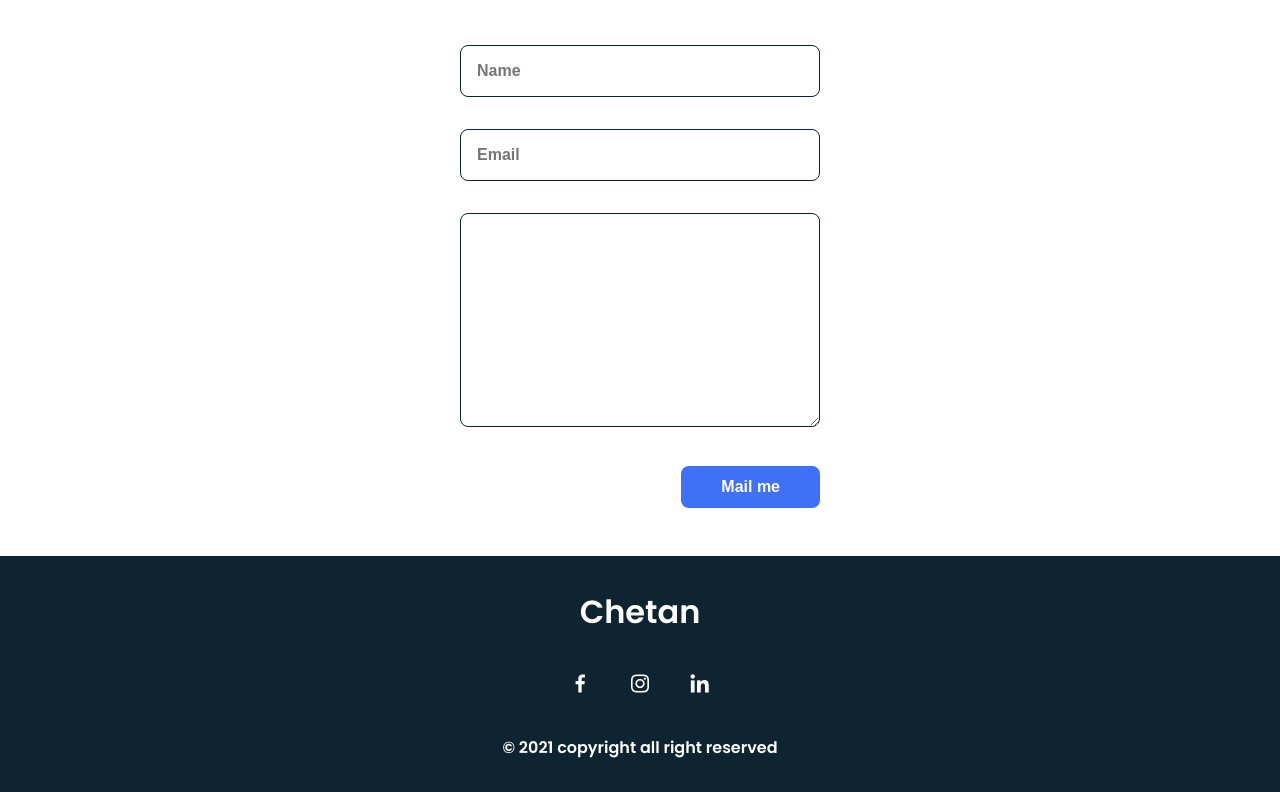
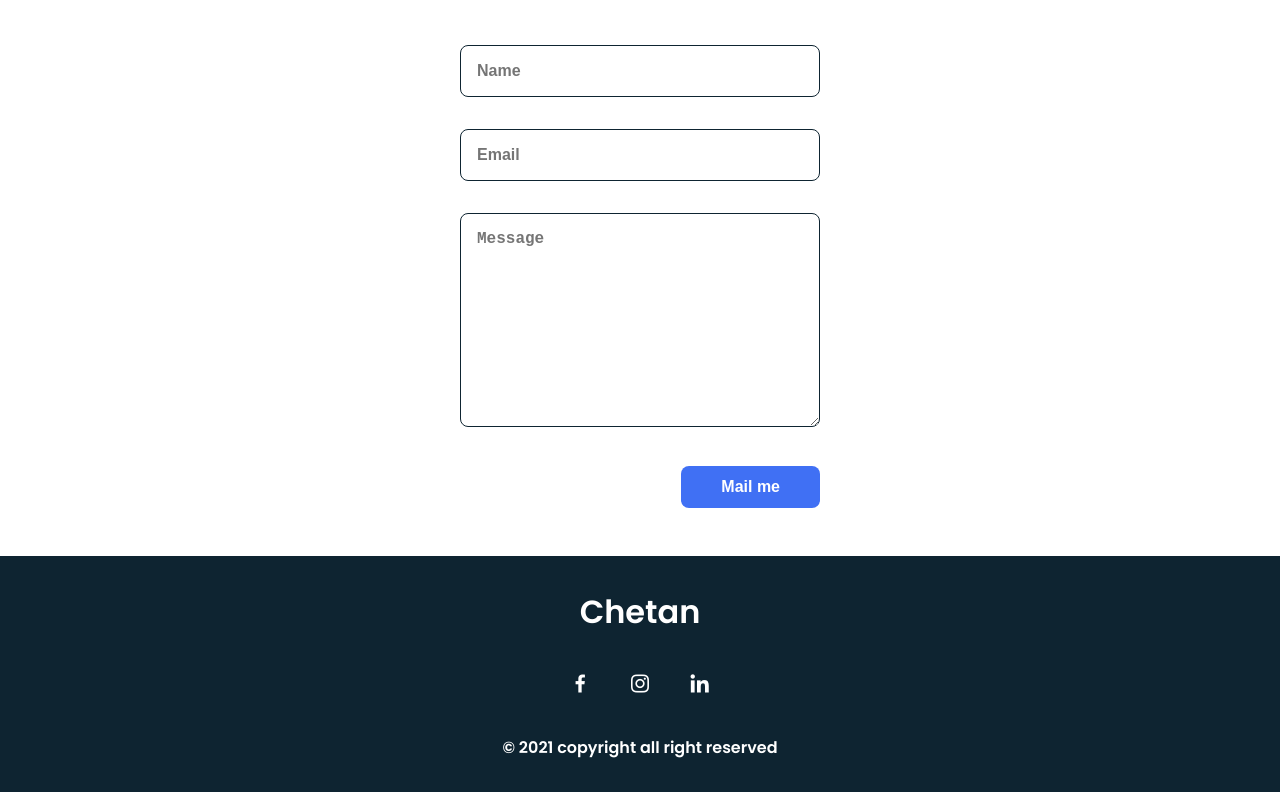
Before and after one commit to chetansharmaaa/chetansharma, a plain HTML site: page index.html in a window 1280 px wide. Shown: the part 3817-4609 px from the top of the page. Drawn offline with nearby package versions, Linux system fonts and the light colour scheme.

Commit message:
placeholder

```diff
--- a/index.html
+++ b/index.html
@@ -268,7 +268,7 @@
                     <form action="mailto:chetansharmaa.cs733@gmail.com" method = 'POST' enctype="text/plain"  class="contact__form">
                         <input type="text" name="Name" placeholder="Name" class="contact__input">
                         <input type="mail" name="Mail-id" placeholder="Email" class="contact__input">
-                        <textarea name="Message"  id="" cols="0" rows="10" class="contact__input"></textarea>
+                        <textarea name="Message"  id="" cols="0" rows="10" class="contact__input" placeholder = "Message"></textarea>
                         <input type="submit" value="Mail me" class="contact__button button">
                     </form>
                 </div>
```
